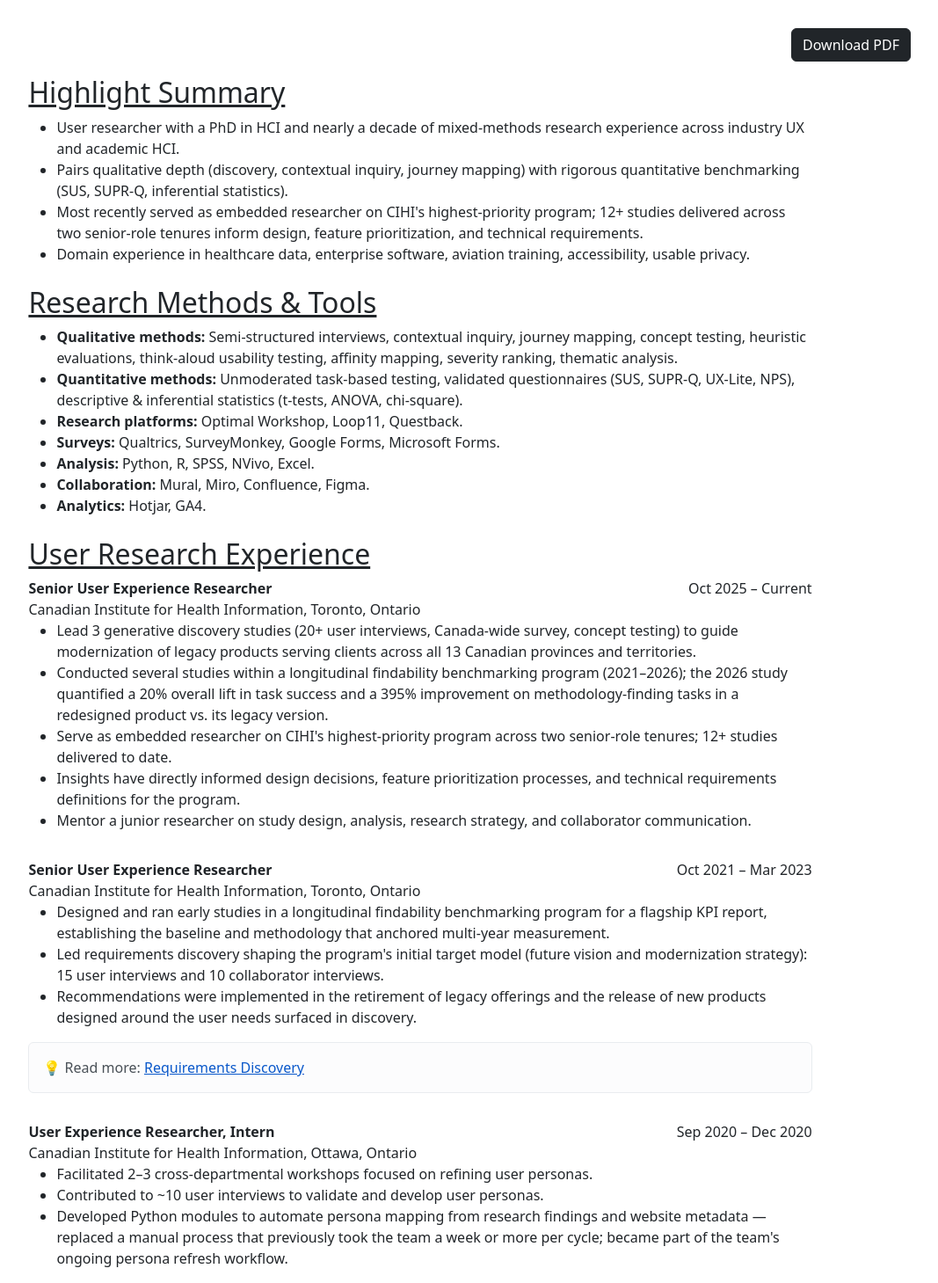
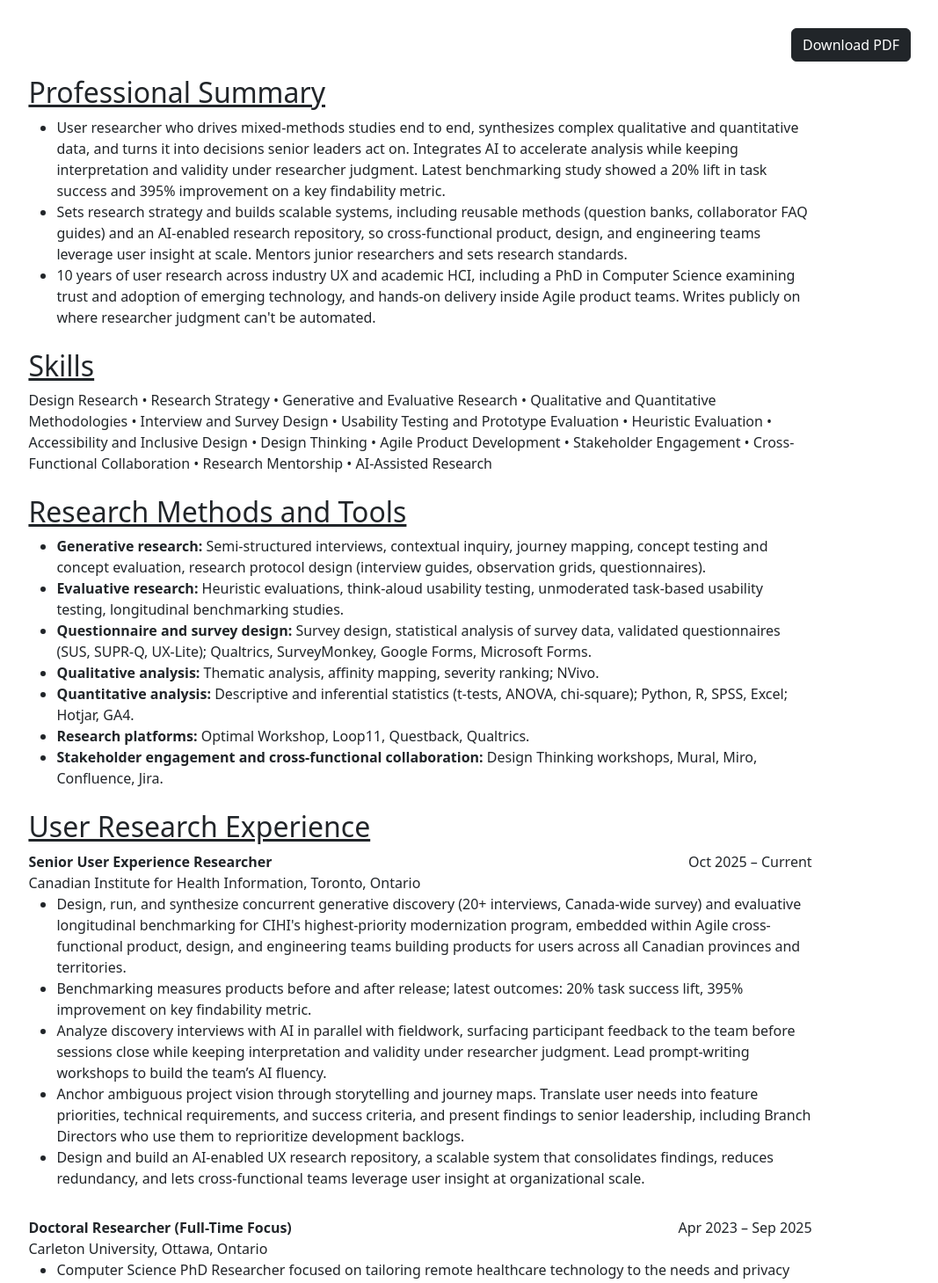
Before and after one commit to danielanapoli/danielanapoli.github.io, a Next.js app: page /resume in a window 1280 px wide. Shown: the part 245-1704 px from the top of the page at 88% size, without its empty margins (162-1229 px from the left). Built offline with nearby package versions, Linux system fonts and the light colour scheme.

Commit message:
Updated resume page

```diff
--- a/src/app/resume/page.js
+++ b/src/app/resume/page.js
@@ -31,26 +31,30 @@
           <Row>
             <Col className='prose-content-narrow'>
 
-              <h2 className='underlined-heading'>Highlight Summary</h2>
+              <h2 className='underlined-heading'>Professional Summary</h2>
               <div className='mb-4'>
                 <ul>
-                  <li>User researcher with a PhD in HCI and nearly a decade of mixed-methods research experience across industry UX and academic HCI.</li>
-                  <li>Pairs qualitative depth (discovery, contextual inquiry, journey mapping) with rigorous quantitative benchmarking (SUS, SUPR-Q, inferential statistics).</li>
-                  <li>Most recently served as embedded researcher on CIHI's highest-priority program; 12+ studies delivered across two senior-role tenures inform design, feature prioritization, and technical requirements.</li>
-                  <li>Domain experience in healthcare data, enterprise software, aviation training, accessibility, usable privacy.</li>
+                  <li>User researcher who drives mixed-methods studies end to end, synthesizes complex qualitative and quantitative data, and turns it into decisions senior leaders act on. Integrates AI to accelerate analysis while keeping interpretation and validity under researcher judgment. Latest benchmarking study showed a 20% lift in task success and 395% improvement on a key findability metric.</li>
+                  <li>Sets research strategy and builds scalable systems, including reusable methods (question banks, collaborator FAQ guides) and an AI-enabled research repository, so cross-functional product, design, and engineering teams leverage user insight at scale. Mentors junior researchers and sets research standards.</li>
+                  <li>10 years of user research across industry UX and academic HCI, including a PhD in Computer Science examining trust and adoption of emerging technology, and hands-on delivery inside Agile product teams. Writes publicly on where researcher judgment can't be automated.</li>
                 </ul>
               </div>
 
-              <h2 className='underlined-heading'>Research Methods & Tools</h2>
+              <h2 className='underlined-heading'>Skills</h2>
+              <div className='mb-4'>
+                <p>Design Research • Research Strategy • Generative and Evaluative Research • Qualitative and Quantitative Methodologies • Interview and Survey Design • Usability Testing and Prototype Evaluation • Heuristic Evaluation • Accessibility and Inclusive Design • Design Thinking • Agile Product Development • Stakeholder Engagement • Cross-Functional Collaboration • Research Mentorship • AI-Assisted Research</p>
+              </div>
+
+              <h2 className='underlined-heading'>Research Methods and Tools</h2>
               <div className='mb-4'>
                 <ul>
-                  <li><strong>Qualitative methods:</strong> Semi-structured interviews, contextual inquiry, journey mapping, concept testing, heuristic evaluations, think-aloud usability testing, affinity mapping, severity ranking, thematic analysis.</li>
-                  <li><strong>Quantitative methods:</strong> Unmoderated task-based testing, validated questionnaires (SUS, SUPR-Q, UX-Lite, NPS), descriptive & inferential statistics (t-tests, ANOVA, chi-square).</li>
-                  <li><strong>Research platforms:</strong> Optimal Workshop, Loop11, Questback.</li>
-                  <li><strong>Surveys:</strong> Qualtrics, SurveyMonkey, Google Forms, Microsoft Forms.</li>
-                  <li><strong>Analysis:</strong> Python, R, SPSS, NVivo, Excel.</li>
-                  <li><strong>Collaboration:</strong> Mural, Miro, Confluence, Figma.</li>
-                  <li><strong>Analytics:</strong> Hotjar, GA4.</li>
+                  <li><strong>Generative research:</strong> Semi-structured interviews, contextual inquiry, journey mapping, concept testing and concept evaluation, research protocol design (interview guides, observation grids, questionnaires).</li>
+                  <li><strong>Evaluative research:</strong> Heuristic evaluations, think-aloud usability testing, unmoderated task-based usability testing, longitudinal benchmarking studies.</li>
+                  <li><strong>Questionnaire and survey design:</strong> Survey design, statistical analysis of survey data, validated questionnaires (SUS, SUPR-Q, UX-Lite); Qualtrics, SurveyMonkey, Google Forms, Microsoft Forms.</li>
+                  <li><strong>Qualitative analysis:</strong> Thematic analysis, affinity mapping, severity ranking; NVivo.</li>
+                  <li><strong>Quantitative analysis:</strong> Descriptive and inferential statistics (t-tests, ANOVA, chi-square); Python, R, SPSS, Excel; Hotjar, GA4.</li>
+                  <li><strong>Research platforms:</strong> Optimal Workshop, Loop11, Questback, Qualtrics.</li>
+                  <li><strong>Stakeholder engagement and cross-functional collaboration:</strong> Design Thinking workshops, Mural, Miro, Confluence, Jira.</li>
                 </ul>
               </div>
 
@@ -62,11 +66,23 @@
                 organization='Canadian Institute for Health Information'
                 location='Toronto, Ontario'
                 bullets={[
-                  'Lead 3 generative discovery studies (20+ user interviews, Canada-wide survey, concept testing) to guide modernization of legacy products serving clients across all 13 Canadian provinces and territories.',
-                  'Conducted several studies within a longitudinal findability benchmarking program (2021–2026); the 2026 study quantified a 20% overall lift in task success and a 395% improvement on methodology-finding tasks in a redesigned product vs. its legacy version.',
-                  "Serve as embedded researcher on CIHI's highest-priority program across two senior-role tenures; 12+ studies delivered to date.",
-                  'Insights have directly informed design decisions, feature prioritization processes, and technical requirements definitions for the program.',
-                  'Mentor a junior researcher on study design, analysis, research strategy, and collaborator communication.',
+                  "Design, run, and synthesize concurrent generative discovery (20+ interviews, Canada-wide survey) and evaluative longitudinal benchmarking for CIHI's highest-priority modernization program, embedded within Agile cross-functional product, design, and engineering teams building products for users across all Canadian provinces and territories.",
+                  'Benchmarking measures products before and after release; latest outcomes: 20% task success lift, 395% improvement on key findability metric.',
+                  'Analyze discovery interviews with AI in parallel with fieldwork, surfacing participant feedback to the team before sessions close while keeping interpretation and validity under researcher judgment. Lead prompt-writing workshops to build the team’s AI fluency.',
+                  'Anchor ambiguous project vision through storytelling and journey maps. Translate user needs into feature priorities, technical requirements, and success criteria, and present findings to senior leadership, including Branch Directors who use them to reprioritize development backlogs.',
+                  'Design and build an AI-enabled UX research repository, a scalable system that consolidates findings, reduces redundancy, and lets cross-functional teams leverage user insight at organizational scale.',
+                ]}
+              />
+
+              <ResumeEntry
+                title='Doctoral Researcher (Full-Time Focus)'
+                dateRange='Apr 2023 – Sep 2025'
+                organization='Carleton University'
+                location='Ottawa, Ontario'
+                bullets={[
+                  'Computer Science PhD Researcher focused on tailoring remote healthcare technology to the needs and privacy expectations of older adults, examining how trust shapes adoption of emerging technology.',
+                  'Designed and executed qualitative interviews and a national survey (n=384) on data collection, data sharing preferences, and privacy concerns, and published two peer-reviewed papers at HCII 2025 on privacy and on AI in remote healthcare.',
+                  "Senior member and junior research mentor for Carleton's Human Oriented Research in Usable Security Laboratory.",
                 ]}
               />
 
@@ -76,9 +92,9 @@
                 organization='Canadian Institute for Health Information'
                 location='Toronto, Ontario'
                 bullets={[
-                  'Designed and ran early studies in a longitudinal findability benchmarking program for a flagship KPI report, establishing the baseline and methodology that anchored multi-year measurement.',
-                  "Led requirements discovery shaping the program's initial target model (future vision and modernization strategy): 15 user interviews and 10 collaborator interviews.",
-                  'Recommendations were implemented in the retirement of legacy offerings and the release of new products designed around the user needs surfaced in discovery.',
+                  "Led generative requirements discovery shaping the program's target model (future vision and modernization strategy) through 15 user interviews and 10 stakeholder interviews.",
+                  'Designed and executed evaluative studies in a longitudinal findability benchmarking program, establishing the baseline and methodology that anchored a multi-year research roadmap.',
+                  'Partnered cross-functionally with product, design, and engineering teams and presented recommendations to leadership; findings implemented in retirement of legacy offerings and release of new products designed around user needs.',
                 ]}
                 featuredProject={{
                   href: '/user-research/discovery',
@@ -93,9 +109,8 @@
                 organization='Canadian Institute for Health Information'
                 location='Ottawa, Ontario'
                 bullets={[
-                  'Facilitated 2–3 cross-departmental workshops focused on refining user personas.',
-                  'Contributed to ~10 user interviews to validate and develop user personas.',
-                  "Developed Python modules to automate persona mapping from research findings and website metadata — replaced a manual process that previously took the team a week or more per cycle; became part of the team's ongoing persona refresh workflow.",
+                  "Developed Python modules to automate persona mapping from research findings and website metadata, replacing a manual process that took a week per cycle; automation became part of the team's ongoing persona refresh workflow. Identified gap in how research translates to decisions and built infrastructure to solve it.",
+                  'Facilitated 2 cross-departmental workshops and 10 user interviews to refine and validate user personas.',
                 ]}
                 featuredProject={{
                   href: '/user-research/automation',
@@ -110,9 +125,9 @@
                 organization='IBM'
                 location='Ottawa, Ontario'
                 bullets={[
-                  'Conducted and analyzed ~15 user interviews across Design, Development, and Product Management to map workflows, identify organizational pain points, and uncover collaboration opportunities.',
-                  'Designed and facilitated a cross-department design-thinking workshop (~20 participants) using as-is scenario mapping, value proposition analysis, and need-statement techniques to ideate solutions for workflow challenges.',
-                  'Packaged and presented key findings to internal collaborators and at an internship-related conference.',
+                  'Conducted and analyzed 15 user interviews across Design, Development, and Product Management to map workflows, identify organizational pain points, and uncover collaboration opportunities.',
+                  'Designed and facilitated a cross-department design-thinking workshop (20 participants) using as-is scenario mapping, value proposition analysis, and need-statement techniques to ideate solutions for workflow challenges.',
+                  'Packaged and presented key findings to internal stakeholders and at an internship-related conference.',
                 ]}
                 featuredProject={{
                   href: '/user-research/workflows',
@@ -130,7 +145,7 @@
                 bullets={[
                   "Collaborated with developers on a proof-of-concept for a cost-effective virtual-reality aviation training system; conducted usability studies (n=10) assessing impact on users' learning goals and situational awareness.",
                   'Co-designed and co-facilitated a director-level workshop using emergency-scenario simulations; captured findings and synthesized them into a recommendations report informing formal organizational response plans.',
-                  'Systematically reviewed academic literature on AR in military training to support an R&D proposal.',
+                  'Systematically reviewed academic literature on AR in military training to support R&D proposals.',
                 ]}
               />
 
```
